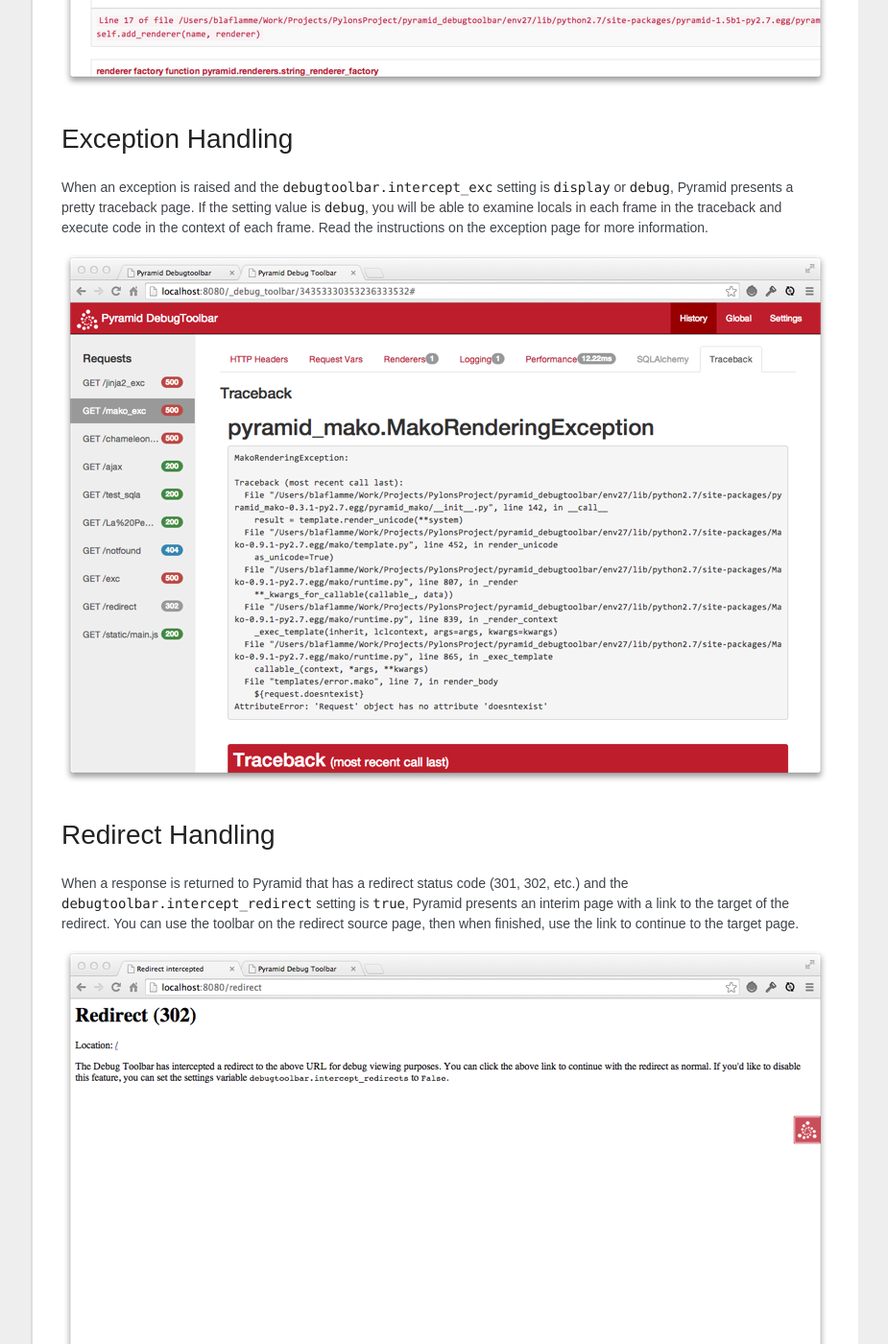
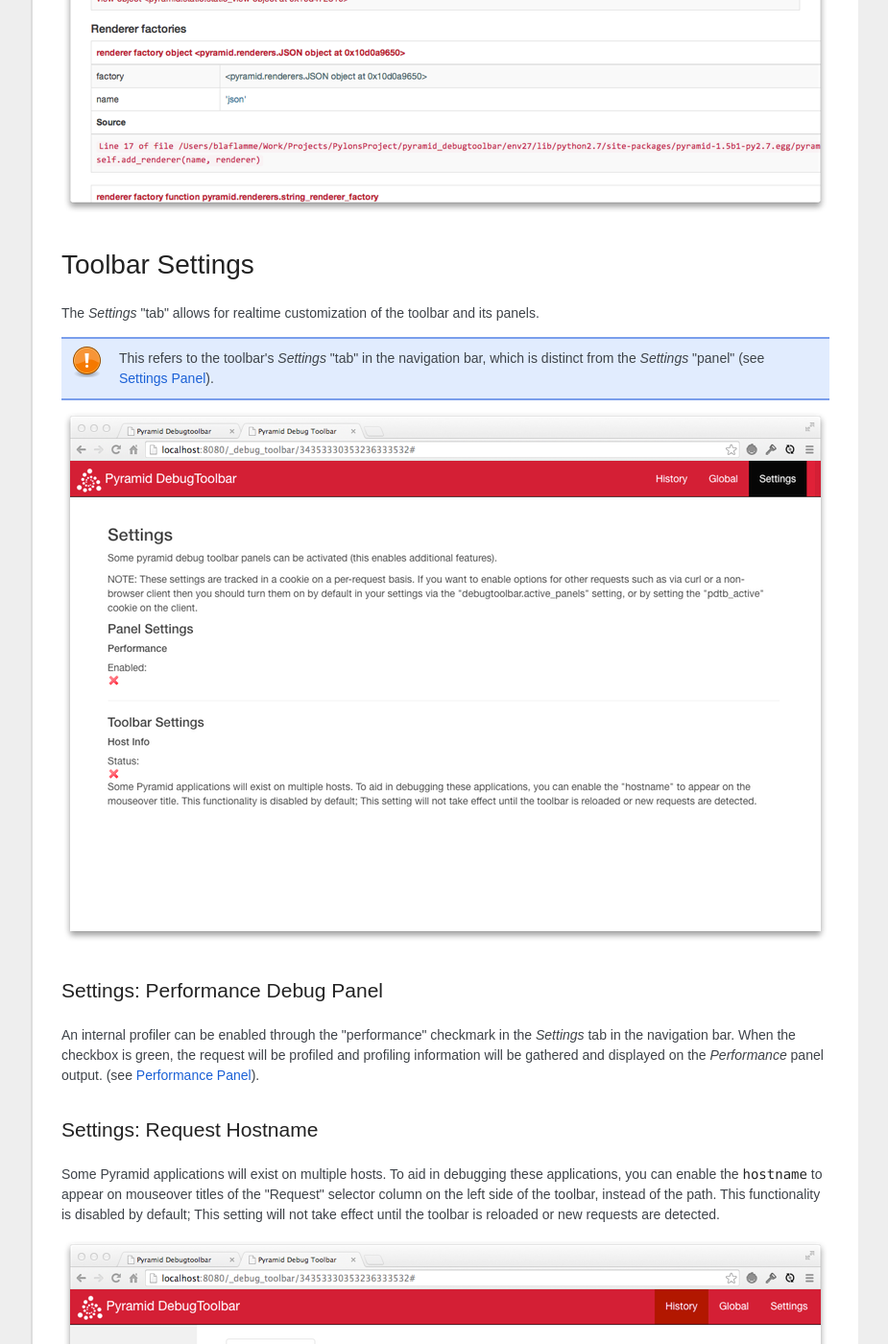
Before and after one commit to Pylons/pyramid_debugtoolbar, a Sphinx documentation site: the page built from docs/index.rst, in a window 1280 px wide and 1400 px high, scrolled down 15896 px. Shown: the whole window at 96% size, without its empty margins (198-1123 px from the left). Built offline with Sphinx 7.4.7, drawn with Linux system fonts in a browser that asks for light colours; some web fonts are replaced; some of the changed text lies outside the part shown.

Commit message:
documentation updates

```diff
--- a/docs/index.rst
+++ b/docs/index.rst
@@ -228,7 +228,7 @@
 
 ``debugtoolbar.max_request_history``
 
-  The debug toolbar works by storing the original request and it's associated
+  The debug toolbar works by storing the original request and its associated
   data in memory, and making this data available to subsequent requests.  By
   default, the toolbar maintains a history of the last 100 requests made to the
   application. By setting ``debugtoolbar.max_request_history``, one can override
@@ -386,10 +386,18 @@
 
 .. image:: versions.png
 
-Settings
-~~~~~~~~
+.. _panel_settings:
+
+Settings Panel
+~~~~~~~~~~~~~~
 
 Displays Pyramid deployment settings, i.e., ``registry.settings``.
+
+.. note::
+
+   The toolbar offers a `Settings` "tab" in the navigation bar
+   (see :ref:`toolbar_settings`), which is distinct from this `Settings`
+   "panel".
 
 .. image:: settings.png
 
@@ -422,8 +430,10 @@
 
 .. image:: logging.png
 
-Performance
-~~~~~~~~~~~
+.. _panel_performance:
+
+Performance Panel
+~~~~~~~~~~~~~~~~~
 
 Displays timing information, and, if enabled, Python profiling information
 for the current page.  When it is red, only timing will be done and
@@ -431,10 +441,14 @@
 
 .. note::
 
-   An internal profiler can be enabled through the "performance" checkmark
-   in the "Settings" tab in the navigation bar. When the checkbox is green,
-   the request will be profiled and profiling information will be gathered and
-   displayed on the "Performance" panel output.
+   The internal profiler can be enabled through the "performance" checkmark
+   in the "Settings" tab in the navigation bar. see
+   :ref:`toolbar_settings_performance`.
+
+.. note::
+
+   The internal profiler can be enabled on a per-request basis by sending a
+   ``pdtb_active`` cookie. see :ref:`activating_panels`.
 
 .. image:: performance.png
 
@@ -477,6 +491,42 @@
 introspection system (available in Pyramid 1.3+ only).
 
 .. image:: introspection.png
+
+.. _toolbar_settings:
+
+Toolbar Settings
+----------------
+
+The `Settings` "tab" allows for realtime customization of the toolbar and its
+panels.
+
+.. note::
+
+   This refers to the toolbar's `Settings` "tab" in the navigation bar, which is
+   distinct from the `Settings` "panel" (see :ref:`panel_settings`).
+
+.. image:: toolbar_settings.png
+
+.. _toolbar_settings_performance:
+
+Settings: Performance Debug Panel
+~~~~~~~~~~~~~~~~~~~~~~~~~~~~~~~~~
+
+An internal profiler can be enabled through the "performance" checkmark in the
+`Settings` tab in the navigation bar. When the checkbox is green, the request
+will be profiled and profiling information will be gathered and displayed on the
+`Performance` panel output.  (see :ref:`panel_performance`).
+
+Settings: Request Hostname
+~~~~~~~~~~~~~~~~~~~~~~~~~~
+
+Some Pyramid applications will exist on multiple hosts. To aid in debugging
+these applications, you can enable the ``hostname`` to appear on mouseover
+titles of the "Request" selector column on the left side of the toolbar, instead
+of the path. This functionality is disabled by default; This setting will not
+take effect until the toolbar is reloaded or new requests are detected.
+
+.. image:: request_hostname.png
 
 Exception Handling
 ------------------
```
Also changed, not shown: docs/request_hostname.png (added), docs/toolbar_settings.png (added), 1 other file.
